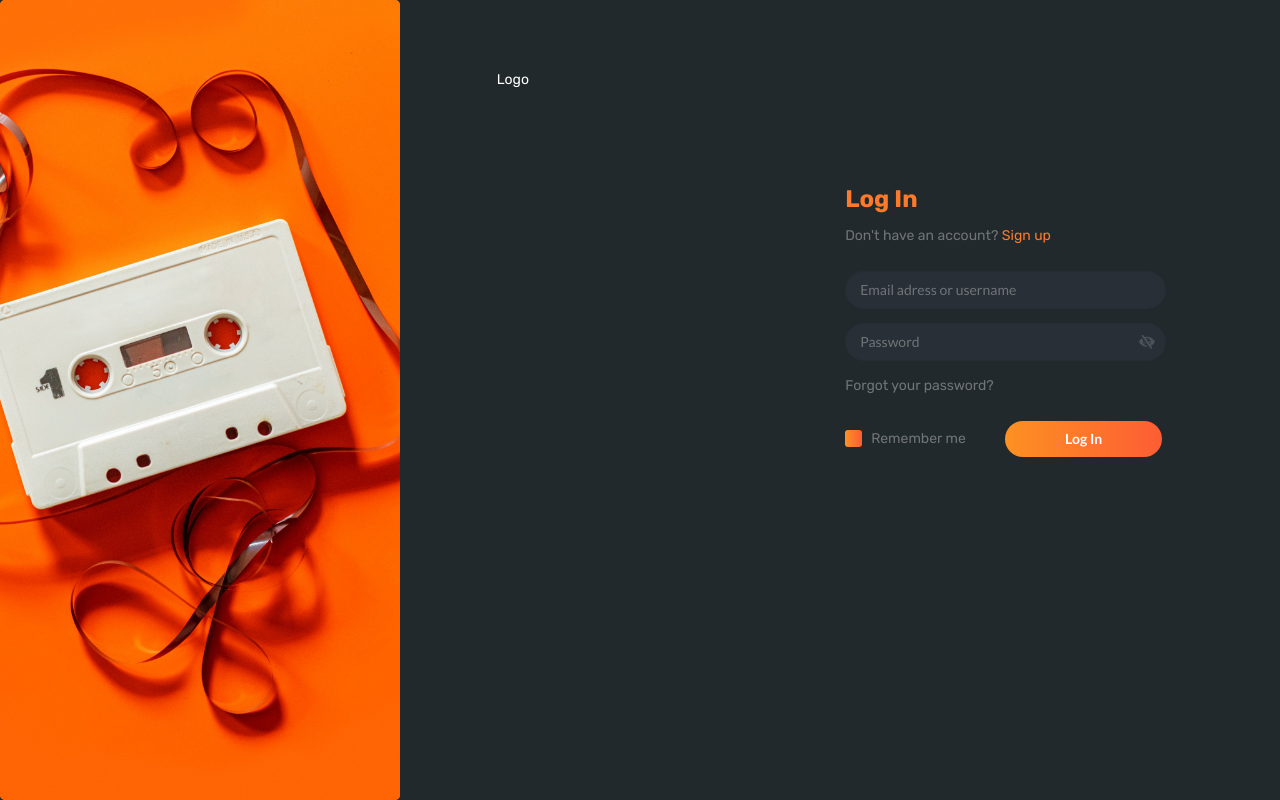
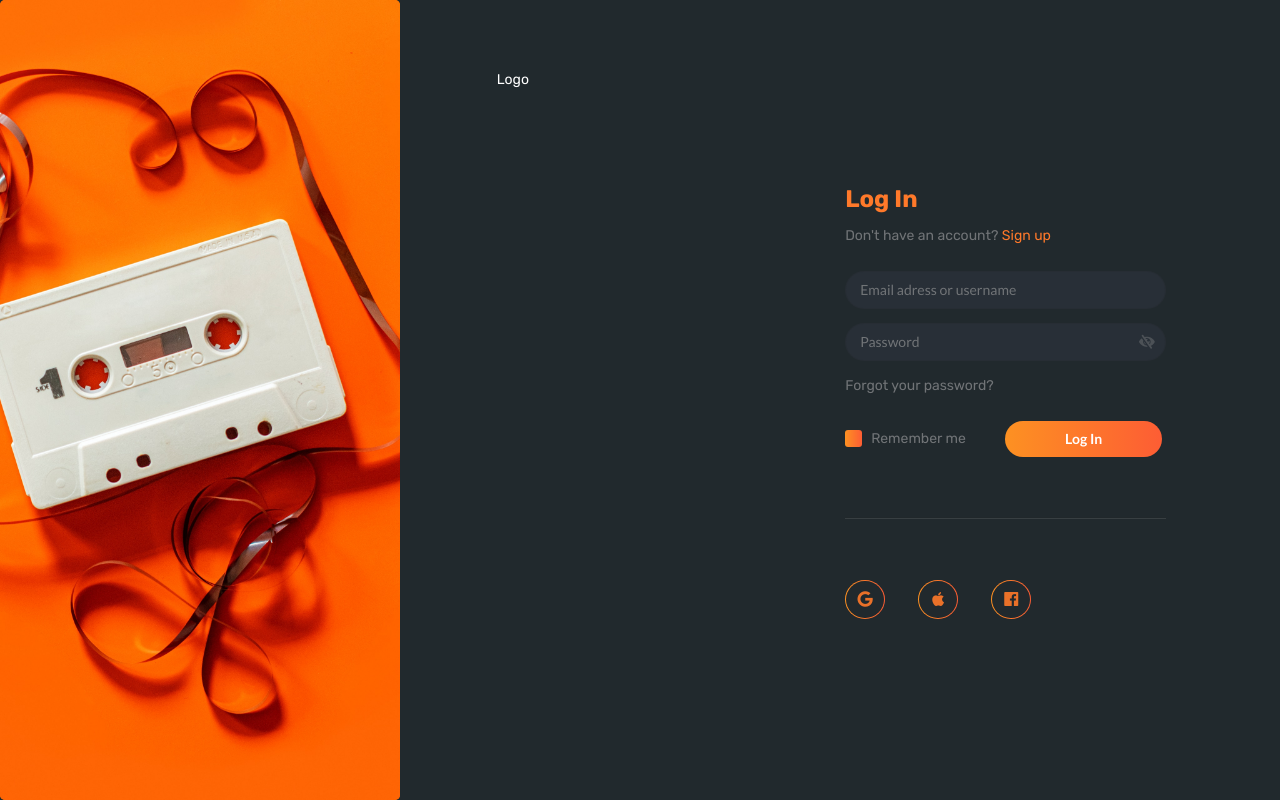
Before and after one commit to BinaryStudioAcademy/bsa-2021-perflow, an Angular app in the folder frontend/: page / in a window 1280 px wide. Built offline with nearby package versions, Linux system fonts and the light colour scheme.

Commit message:
Add social media buttons

```diff
--- a/frontend/src/app/components/landing-page/landing-page.component.html
+++ b/frontend/src/app/components/landing-page/landing-page.component.html
@@ -71,6 +71,25 @@
                                             Log In
                                         </div>
                                     </div>
+                                    <div class="ui divider" style="margin: 60px 0px 61px 0px;"></div>
+                                    <div class="social-media-buttons">
+                                        <div class="sphere">
+                                            <button class="ui circular icon button">
+                                                <i class="google icon"></i>
+                                            </button>
+                                        </div>
+                                        <div class="sphere">
+                                            <button class="ui circular icon button">
+                                                <i class="apple icon"></i>
+                                            </button>
+                                        </div>
+                                        <div class="sphere" style="margin-right: 0px">
+                                            <button class="ui circular icon button">
+                                                <i class="facebook icon"></i>
+                                            </button>
+                                        </div>
+                                    </div>
+
                                 </div>
                                 <!-- Login end -->
                             </div>
--- a/frontend/src/app/components/landing-page/landing-page.component.sass
+++ b/frontend/src/app/components/landing-page/landing-page.component.sass
@@ -11,14 +11,14 @@ html, body
 
 
 .landing-page-container
-    background: #21292D
+    background: $drk-gray
     position: relative
     width: 100%
     height: 100%
 
 
 .landing-page-side-image
-    background: #21292D
+    background: $drk-gray
     background-image: url('/../../assets/LandingPageSideImage.jpg')
     background-repeat: no-repeat
     position: absolute
@@ -33,10 +33,9 @@ html, body
 
 
 .main-content-container
-    background-color: $drk-gray
+    background: $drk-gray
     width: 100%
     height: 100%
-    // padding: 6% 13% 6% 11%
     padding: 70px 13% 70px 11%
     display: flex
     flex-direction: column
@@ -139,3 +138,26 @@ html, body
 .log-in-btn
     width: 100%
     margin-left: 37px
+
+.sphere
+    border-radius: 50%
+    display: inline-block
+    background: $orange-gradient
+    padding: 1px 1px 1px 1px
+    margin-right: 33px
+
+.social-media-buttons .ui.circular.button
+    margin-right: 0px
+    box-shadow: 0 0 0 0px $login-text-color inset !important
+    background: $drk-gray
+    transition: transform .5s
+
+.social-media-buttons .ui.circular.button:hover
+    transform: rotate(360deg)
+
+.social-media-buttons .ui.circular.button:active .icon
+    color: #fff
+
+.social-media-buttons i.icon
+    color: $login-text-color
+    font-size: 16px !important
```
